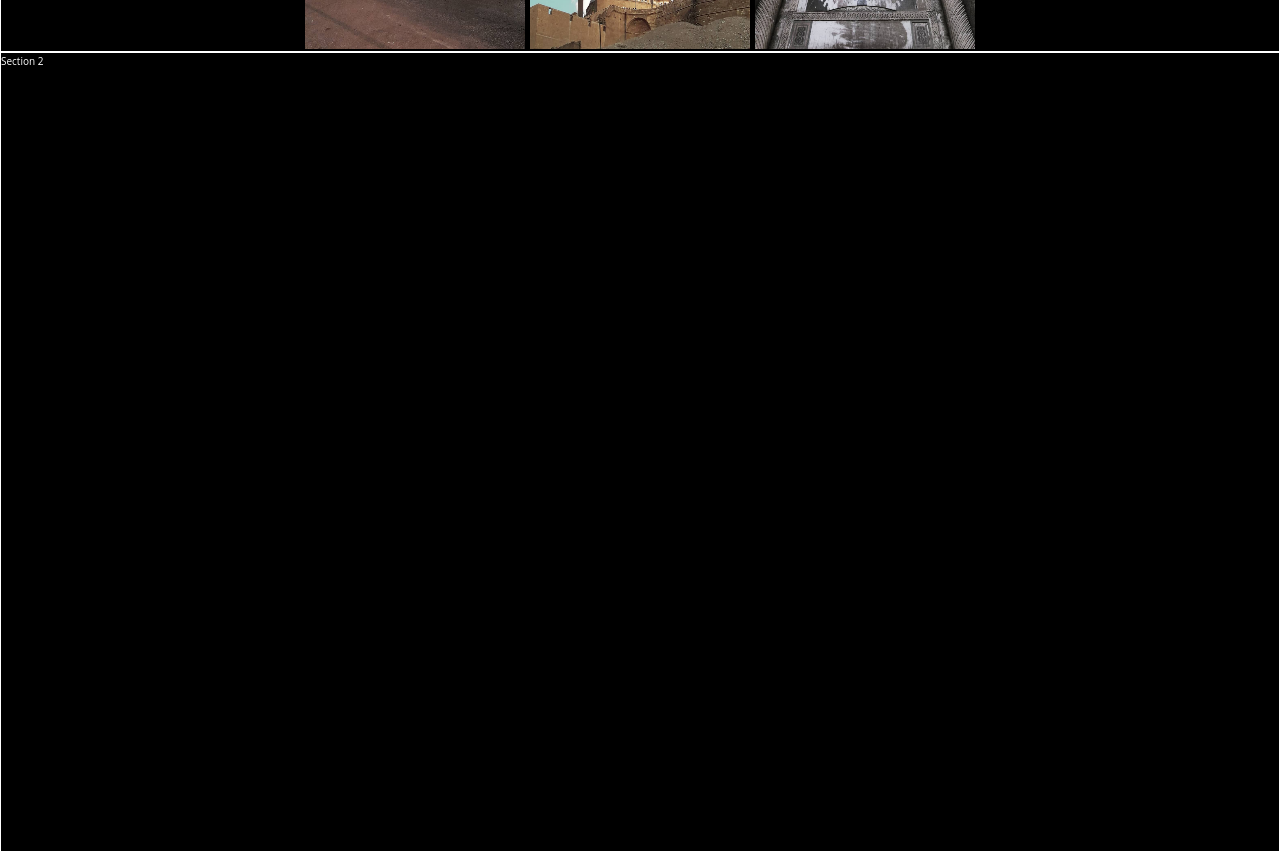
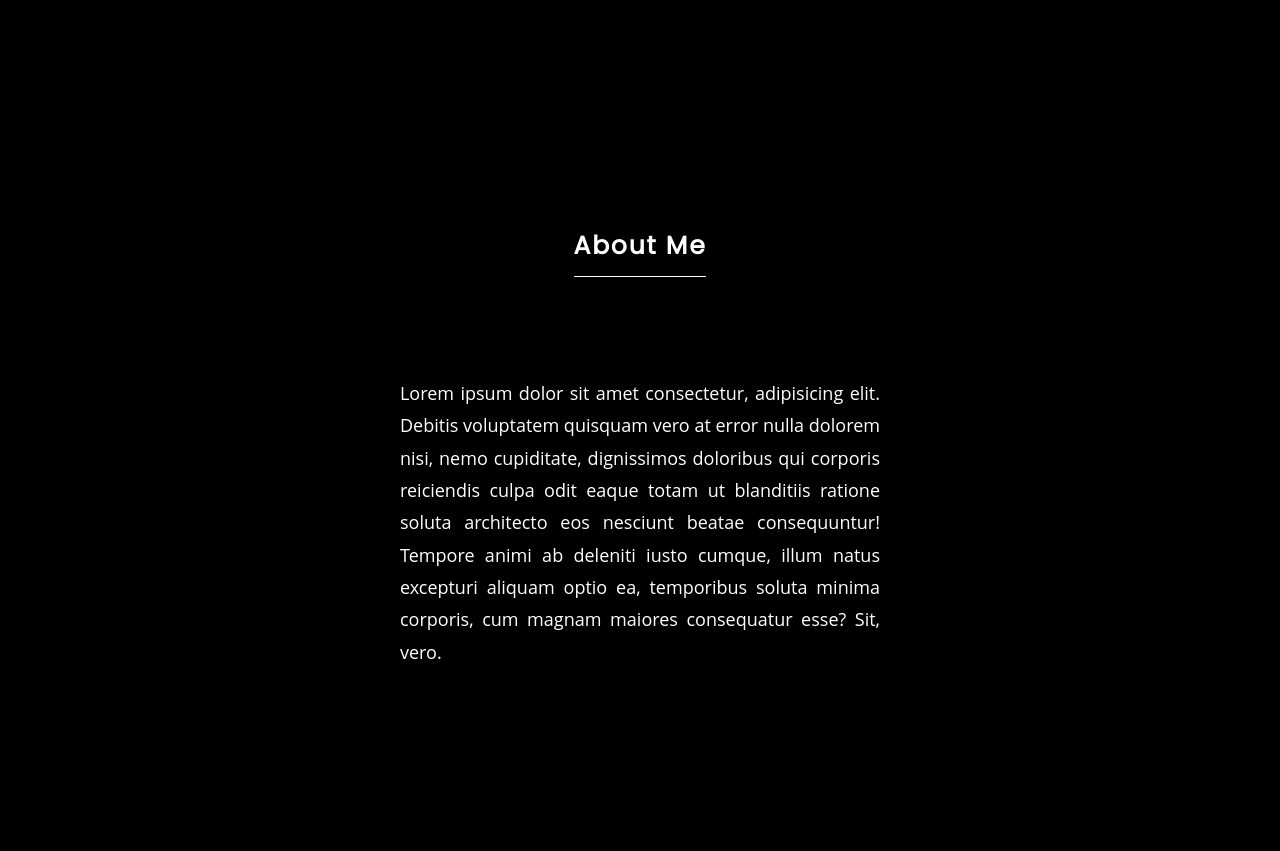
Before and after one commit to ahmed-eidd/Ibrahim-Portfolio, a plain HTML site: page index.html in a window 1280 px wide. Shown: the part 1548-2399 px from the top of the page. Drawn offline with nearby package versions, Linux system fonts and the light colour scheme; some packages are replaced by stand-ins of ours; a script that the page names is missing; a web font is replaced by a local one.

Commit message:
adding about section

```diff
--- /dev/null
+++ b/css/_about.scss
@@ -0,0 +1,21 @@
+.about {
+  display: flex;
+  flex-direction: column;
+  justify-content: center;
+  align-items: center;
+  &__heading {
+    font-size: 2.5rem;
+    margin-top: 3rem;
+    font-family: 'poppins', sans-serif;
+    letter-spacing: 1.8px;
+    border-bottom: 1px solid white;
+    padding: 1rem 0;
+    margin-bottom: 5rem;
+  }
+  &__text {
+    font-size: 1.8rem;
+    text-align: justify;
+    line-height: 1.8;
+    padding: 5rem 40rem;
+  }
+}
--- a/css/_base.scss
+++ b/css/_base.scss
@@ -22,6 +22,7 @@ body {
   background-repeat: none;
   min-height: 100vh;
   // background: linear-gradient(to right, rgb(131, 96, 195), rgb(46, 191, 145));
+  // background-color: #1c1f22;
   background-color: black;
 }
 
@@ -37,5 +38,4 @@ body {
 section {
   height: 100vh;
   color: white;
-  border: 1px solid white;
 }
--- a/css/_comp.scss
+++ b/css/_comp.scss
@@ -55,7 +55,8 @@
 }
 .sticky {
   padding: 5px 40px !important ;
-  background-color: rgba($color: #f4f4f4, $alpha: 0.5);
+  background-color: rgba($color: #f4f4f4, $alpha: .7);
+
 }
 .sticky-logo {
   font-size: 3rem !important;
--- a/css/_gallery.scss
+++ b/css/_gallery.scss
@@ -1,7 +1,6 @@
 .gallery {
   display: flex;
-  flex-direction: column;
-  justify-content: space-between;
+  justify-content: space-around;
   align-items: center;
   padding: 2rem 4rem;
   &__heading {
@@ -14,11 +13,11 @@
   }
   &__imgs {
     display: grid;
-    grid-template-columns: repeat(3,22rem);
-    grid-gap: .5rem;
+    grid-template-columns: repeat(3,24rem);
+    grid-gap: 1rem;
   }
   &__img {
-    width: 22rem;
+    width: 24rem;
     height: 34rem;
 
     img {
--- a/css/main.scss
+++ b/css/main.scss
@@ -2,3 +2,4 @@
 @import 'layout';
 @import 'comp';
 @import 'gallery';
+@import 'about';
--- a/index.html
+++ b/index.html
@@ -68,7 +68,18 @@
     </div>
   </section>
 
-  <section id=sec2>Section 2</section>
+  <section id=sec2 class="about">
+    <h3 class="about__heading">
+      About Me
+    </h3>
+
+
+    <div class="about__text">
+      <p>
+        Lorem ipsum dolor sit amet consectetur, adipisicing elit. Debitis voluptatem quisquam vero at error nulla dolorem nisi, nemo cupiditate, dignissimos doloribus qui corporis reiciendis culpa odit eaque totam ut blanditiis ratione soluta architecto eos nesciunt beatae consequuntur! Tempore animi ab deleniti iusto cumque, illum natus excepturi aliquam optio ea, temporibus soluta minima corporis, cum magnam maiores consequatur esse? Sit, vero.
+      </p>
+    </div>
+  </section>
   <section id=sec3>Section 3</section>
 
   <script src="https://unpkg.com/aos@next/dist/aos.js"></script>
```
Also changed, not shown: assets/gallery/EachrvqXQAYv-bR.jpg (added), css/main.css, 1 other file.
